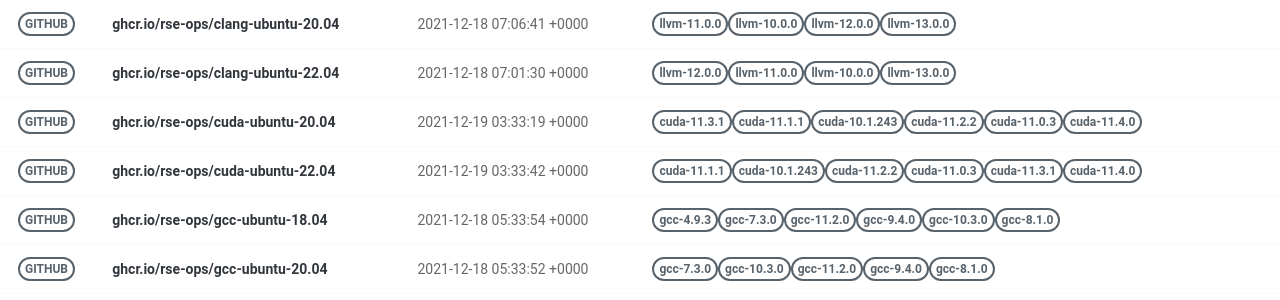
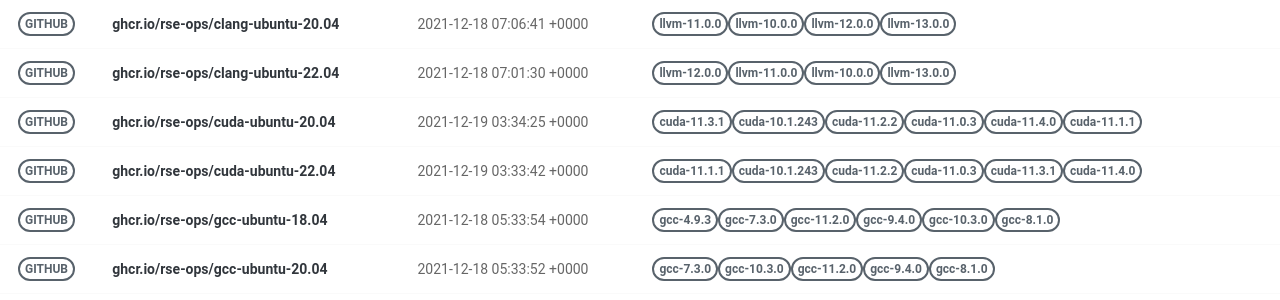
Before and after one commit to rse-ops/docker-images, a Jekyll site: the page built from pages/index.md, in a window 1280 px wide. Shown: the part 179-479 px from the top of the page. Built offline with Jekyll 4.4.1, drawn with Linux system fonts in a browser that asks for light colours; nearby versions of some CDN libraries.

Commit message:
Automated push to update library 2021-12-19

```diff
--- a/_library/ghcr.io-rse-ops-cuda-ubuntu-20.04.md
+++ b/_library/ghcr.io-rse-ops-cuda-ubuntu-20.04.md
@@ -1,7 +1,7 @@
 ---
 layout: container
 name: ghcr.io/rse-ops/cuda-ubuntu-20.04
-updated_at: 2021-12-19 03:33:19.838243
+updated_at: 2021-12-19 03:34:25.254045
 
 
 container_url: https://github.com/orgs/rse-ops/packages/container/package/cuda-ubuntu-20.04
```
Also changed, not shown: other parts of _library/ghcr.io-rse-ops-cuda-ubuntu-20.04.md (+3 -3 lines).
